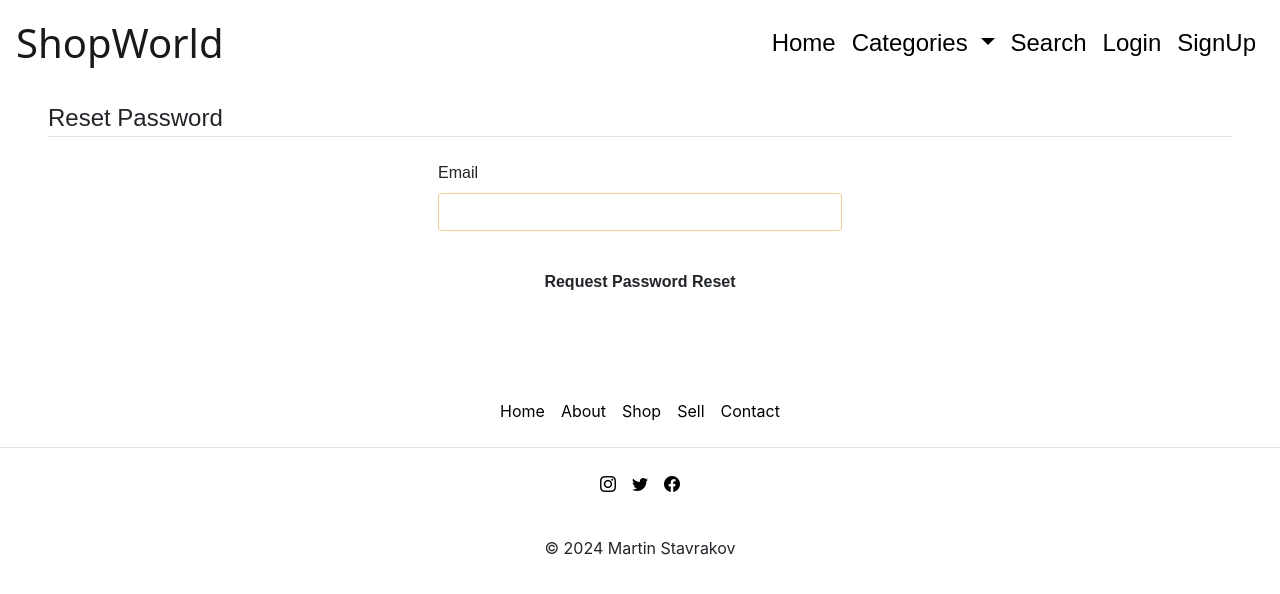
After one commit to m-stavrakov/Django-shop-project, a Django app: page /password_reset/ in a window 1280 px wide. The commit adds this page. Shown: the top 594 px of the page. Run offline with Django 5.2, Linux system fonts and the light colour scheme; data comes from the database, SQL or seed files in the repository; some libraries are stand-ins or nearby versions; some web fonts are replaced.

Commit message:
Password reset done

```diff
--- a/main/static/main/style.css
+++ b/main/static/main/style.css
@@ -212,6 +212,22 @@
     margin-top: 30px;
 }
 
+.pass_reset input{
+    border: 1px solid var(--border-color);
+    transition: all .4s ease-in-out;
+    outline: none;
+}
+
+.pass_reset{
+    outline: none !important;
+}
+
+.pass_reset input:focus{
+    outline: none !important;
+    border: 1px solid var(--item-background-color);
+    background-color: var(--item-background-color) !important;
+}
+
 .auth_inputs{
     border: 1px solid var(--border-color);
     transition: all .4s ease-in-out;
@@ -306,6 +322,10 @@
 
 .showPasswordToggle{
     padding: 0 0.5rem;
+}
+
+.pass_done{
+    margin-top: 50px;
 }
 
 /* PROFILE */
--- a/main/templates/main/base.html
+++ b/main/templates/main/base.html
@@ -68,7 +68,7 @@
                 </li>
                 {% else %}
                 <li class="nav-item custom-nav-item">
-                    <a class="nav-link custom-nav-link" href="{% url 'user:login' %}">Login</a>
+                    <a class="nav-link custom-nav-link" href="{% url 'login' %}">Login</a>
                   </li>
                   <li class="nav-item custom-nav-item">
                     <a class="nav-link custom-nav-link" href="{% url 'user:signup' %}">SignUp</a>
--- a/shop/urls.py
+++ b/shop/urls.py
@@ -16,6 +16,8 @@ Including another URLconf
 """
 from django.contrib import admin
 from django.urls import path, include
+from django.contrib.auth import views as auth_views
+from user import views as user_views
 
 # for showing images
 from django.conf import settings
@@ -24,10 +26,23 @@ from django.conf.urls.static import static
 urlpatterns = [
     path('', include('main.urls')),
     path('admin/', admin.site.urls),
-    path('profile/', include('user.urls')),
+    path('dashboard/', include('dashboard.urls')),
     path('inbox/', include('communication.urls')),
     path('items/', include('item.urls')),
-    path('dashboard/', include('dashboard.urls')),
+    path('login/', user_views.CustomLoginView.as_view(template_name='user/login.html'), name='login'),
+    path('profile/', include('user.urls')),
+    path('password_reset/', auth_views.PasswordResetView.as_view(
+        template_name='user/password_reset.html'
+        ), name='password_reset'),
+    path('password_reset/done/', auth_views.PasswordResetDoneView.as_view(
+        template_name='user/password_reset_done.html'
+        ), name='password_reset_done'),
+    path('password-reset-confirm/<uidb64>/<token>/', auth_views.PasswordResetConfirmView.as_view(
+        template_name='user/password_reset_confirm.html'
+        ),name='password_reset_confirm'),
+    path('password-reset-complete/', auth_views.PasswordResetCompleteView.as_view(
+        template_name='user/password_reset_complete.html'
+        ), name='password_reset_complete'),
 ]+ static(settings.MEDIA_URL, document_root=settings.MEDIA_ROOT)
 
 urlpatterns += static(settings.STATIC_URL, document_root=settings.STATIC_ROOT)
--- a/user/templates/user/login.html
+++ b/user/templates/user/login.html
@@ -29,6 +29,9 @@
                 <button class="btn search-btn" type="submit">
                     Login
                 </button>
+                <small class="text-muted ml-2">
+                    <a href="{% url 'password_reset' %}">Forgot Password?</a>
+                </small>
                 <small class="text-muted">
                     Don't have an account? <a href="{% url 'user:signup' %}" class="ml-2">Sign Up</a>
                 </small>
--- a/user/templates/user/logout.html
+++ b/user/templates/user/logout.html
@@ -4,7 +4,7 @@
         <h2 class="logout-title px-5 border-bottom">You have been logged out</h2>
         <div class="pt-3">
             <div class="">
-                Login again <a href="{% url 'user:login' %}">Sign In</a>
+                Login again <a href="{% url 'login' %}">Sign In</a>
             </div>
         </div>
     </div>
--- /dev/null
+++ b/user/templates/user/password_reset.html
@@ -0,0 +1,20 @@
+{% extends "main/base.html" %}
+{% load crispy_forms_tags %}
+{% block content %}
+    <div class="content-section">
+        <form method="POST">
+            {% csrf_token %}
+            <fieldset class="form-group px-5">
+                <legend class="border-bottom mb-4">Reset Password</legend>
+                <div class="px-5 register_form pass_reset">
+                    {{ form|crispy }}
+                </div>
+            </fieldset>
+            <div class="form-group form-btn">
+                <button class="btn search-btn" type="submit">
+                    Request Password Reset
+                </button>
+            </div>
+        </form>
+    </div>
+{% endblock content %}
--- a/user/templates/user/signup.html
+++ b/user/templates/user/signup.html
@@ -30,7 +30,7 @@
                     Sign Up
                 </button>
                 <small class="text-muted">
-                    Already have an account? <a href="{% url 'user:login' %}" class="ml-2">Sign In</a>
+                    Already have an account? <a href="{% url 'login' %}" class="ml-2">Sign In</a>
                 </small>
             </div>
         </form>
--- a/user/urls.py
+++ b/user/urls.py
@@ -6,8 +6,6 @@ from .views import UserProfileView
 app_name = 'user'
 
 urlpatterns = [
-    # path('login/', auth_views.LoginView.as_view(template_name='main/login.html', authentication_form=LoginForm), name='login'),
-    path('login/', user_views.CustomLoginView.as_view(template_name='user/login.html'), name='login'),
     path('logout/', auth_views.LogoutView.as_view(template_name='user/logout.html'), name='logout'),
     path('profile/<str:username>/', user_views.profile, name='profile'),
     path('profile/<str:username>/', UserProfileView.as_view(), name='user_profile'),
```
Also changed, not shown: requirements.txt (+8 -5 lines), shop/settings.py (+12 -1 lines), user/templates/user/password_reset_complete.html (added, +14 -0 lines), user/templates/user/password_reset_confirm.html (added, +20 -0 lines), user/templates/user/password_reset_done.html (added, +8 -0 lines).
